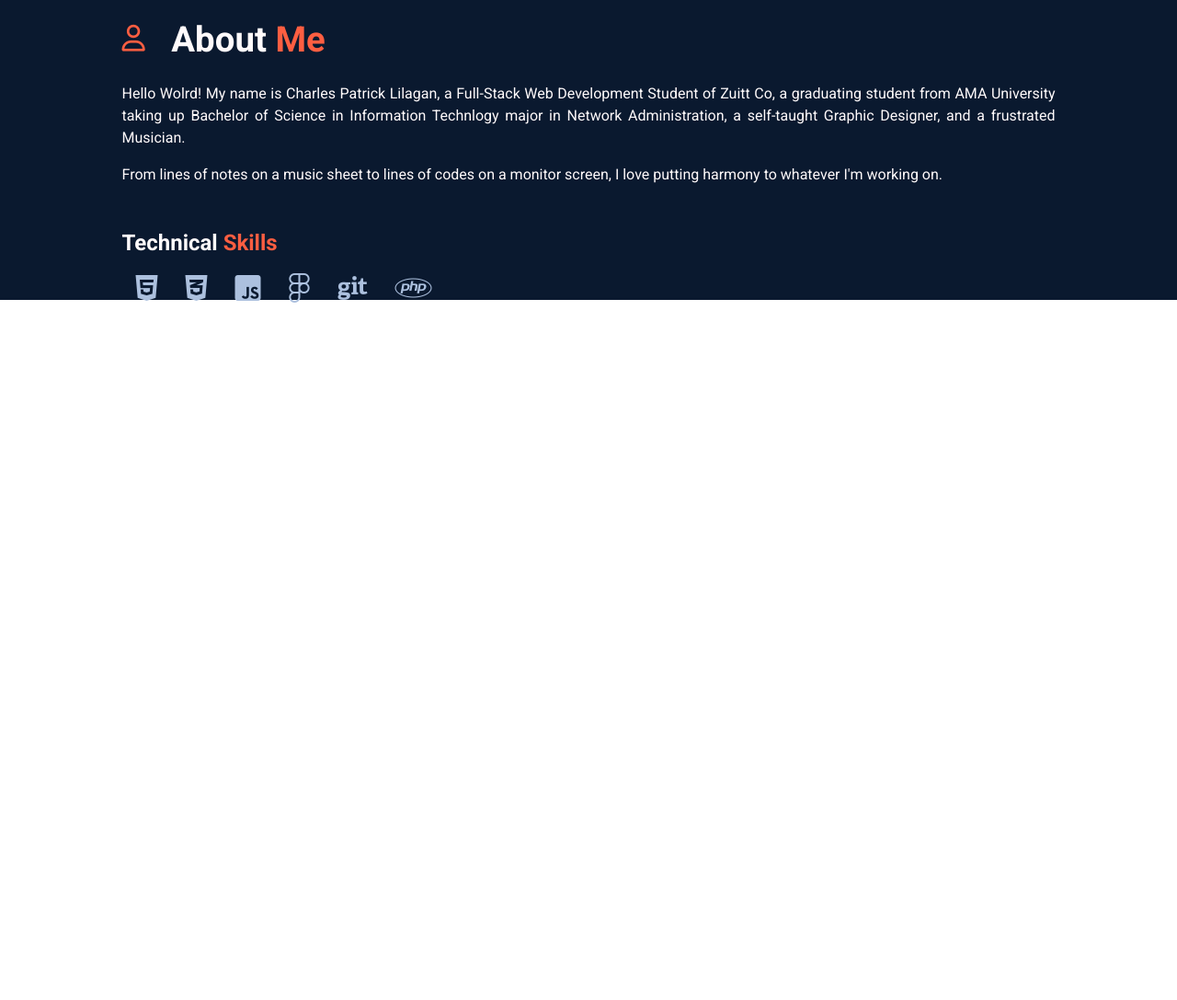
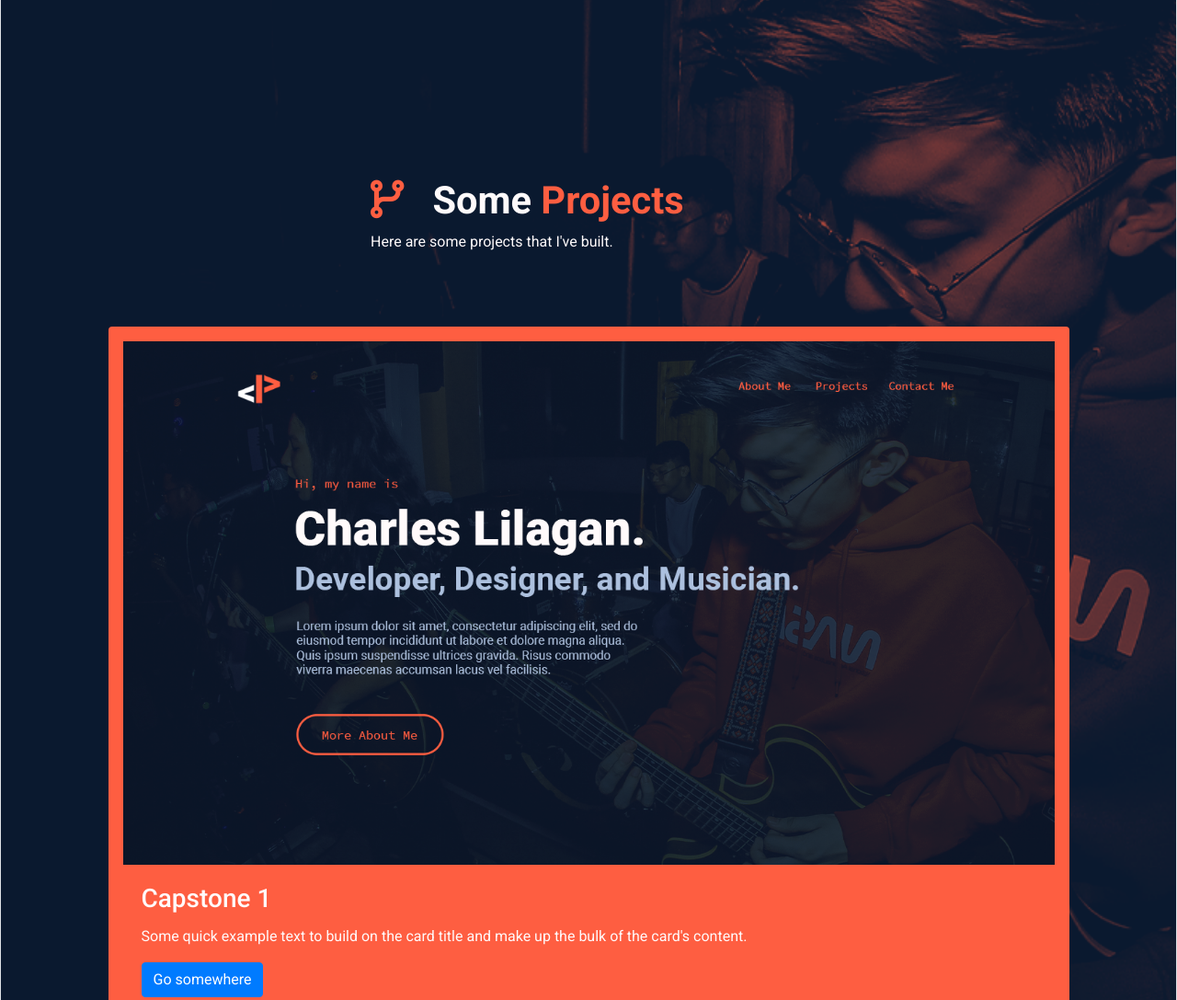
Before and after one commit to charles-lilagan/webportfolio, a plain HTML site: page index.html in a window 1280 px wide. Shown: the part 1680-2767 px from the top of the page at 92% size. Before the commit the page ends 2009 px from the top, so only its background shows below. Drawn offline with nearby package versions, Linux system fonts and the light colour scheme.

Commit message:
Almost finished

```diff
--- a/custom-style.css
+++ b/custom-style.css
@@ -25,6 +25,10 @@ i {
 /* Custom BG Color */
 .custom-bg-color {
     background: #0a192f;
+}
+
+.custom-card-color {
+    background: #fe5e41;
 }
 
 /* Custom Navbar */
@@ -62,7 +66,7 @@ i {
 }
 
 .custom-padding-top2 {
-    padding-top: 120px;
+    padding-top: 100px;
 }
 
 .custom-h1 {
@@ -77,7 +81,7 @@ i {
 
 .custom-h3 {
     font-weight: 700;
-    font-size: 2.4em;
+    font-size: 2.6em;
 }
 
 .custom-h4 {
@@ -109,6 +113,8 @@ i {
 
 .custom-button:hover{
     background-color: rgba(254, 94, 65, 0.2);
+    text-decoration: none;
+    color: #fe5e41;
 }
 
 /* About Me */
@@ -130,6 +136,11 @@ li i {
 li i:hover {
     color:#fe5e41;
     cursor: pointer;
+}
+
+/* Projects */
+#projects {
+    min-height: 100vh;
 }
 
 
@@ -170,18 +181,31 @@ li i:hover {
      #landing-page {
         font-size: 1.1rem;
     }
+
+    /* About Me */
+    li i {
+        color: #acc0de;
+        margin: 0 10px;
+    }
 }
 
 @media only screen and (min-width: 992px) {
-        /* Landing Page */
-        .custom-landing-p {
-            width: 70%;
-        }
+    /* Landing Page */
+    .custom-landing-p {
+        width: 70%;
+    }
 
     /* Landing Page */
      #landing-page {
         font-size: 1.3rem;
     }
+
+    /* About Me */
+    .custom-padding-top2 {
+        padding-top: 200px;
+    }
+
+
 }
 
 @media only screen and (min-width: 1200px) {
--- a/index.html
+++ b/index.html
@@ -102,9 +102,7 @@
                         I'm a Full-Stack Web Development student from Zuitt Co and, a future Software Engineer. I love designing and building things from scratch. I'm also a member of a band called <span class="custom-text-primary">Never Run</span>.
                     </p>
 
-                    <button class="custom-secondary-font custom-button mb-5">
-                        More About Me
-                    </button>
+                    <a class="custom-secondary-font custom-button mb-5" href="#about-me">Get to know me</a>
                 </div>
             </div>
         </div>
@@ -116,18 +114,17 @@
         <div class="container">
             <div class="row">
 
-                <div class="col-8 mx-auto" data-aos="fade-right" data-aos-duration="1500">
+                <div class="col-7 col-md-6 mx-auto p-md-5" data-aos="fade-right" data-aos-duration="1500">
                     <img class="img-fluid" src="./images/pat-picture.png" alt="Charles Lilagan Photo">
                 </div>
 
-                <div class="col-11 mx-auto mt-5 text-left" data-aos="fade-right" data-aos-duration="2500">
+                <div class="col-11 col-md-6 mx-auto mt-4 p-md-5" data-aos="fade-right" data-aos-duration="2500">
+
                     <h3 class="custom-h3">
                         <i class="fa-regular fa-user fa-xs"></i>
                         &nbsp; About <span class="custom-text-primary">Me</span>
                     </h3>
-                </div>
 
-                <div class="col-11 mx-auto mt-3" data-aos="fade-right" data-aos-duration="2500">
                     <p class="text-justify">
                         Hello Wolrd! My name is Charles Patrick Lilagan, a Full-Stack Web Development Student of Zuitt Co, a graduating student from AMA University taking up Bachelor of Science in Information Technlogy major in Network Administration, a self-taught Graphic Designer, and a frustrated Musician.
                     </p>
@@ -136,7 +133,7 @@
                     </p>
 
                     <h4 class="custom-h4 mt-5 text-left">
-                        Technical <span class="custom-text-primary">Skills</span>
+                        <span class="custom-text-primary">Technical </span>Skills
                     </h4>
 
                     <ul class="d-flex mt-4 justify-content-start">
@@ -155,6 +152,33 @@
     </section>
     <!-- End of About Me -->
 
+    <!-- Projects -->
+    <section id="proejects" class="custom-bg-color custom-text-secondary border bg-image custom-padding-top2">
+        <div class="container pb-5">
+            <div class="row">
+                <div class="col-11 col-md-6 mx-auto mt-4 p-md-5">
+                    <h3 class="custom-h3">
+                        <i class="fa-solid fa-code-branch"></i>
+                        &nbsp; Some <span class="custom-text-primary">Projects</span>
+                    </h3>
+
+                    <p class="text-justify">
+                        Here are some projects that I've built.
+                    </p>
+                </div>
+
+                <div class="col-11 mx-auto mt-3 rounded p-3 custom-card-color">
+                    <img class="img-fluid" src="./images/Prototypes/Landing Page.png" class="card-img-top" alt="...">
+                    <div class="card-body">
+                        <h3 class="card-title">Capstone 1</h2>
+                        <p class="card-text">Some quick example text to build on the card title and make up the bulk of the card's content.</p>
+                        <a href="#" class="btn btn-primary">Go somewhere</a>
+                    </div>
+                </div>
+            </div>
+        </div>
+    </section>
+    <!-- End of Projects -->
 
 
 
```
